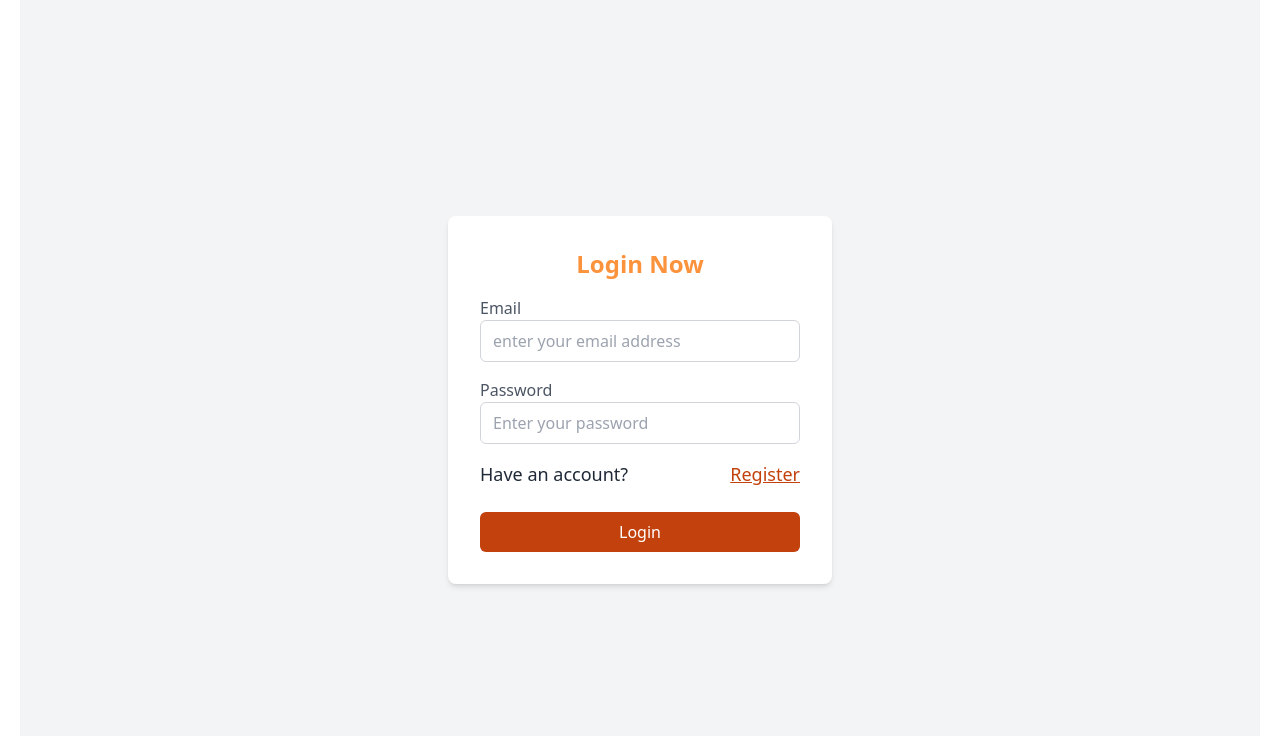
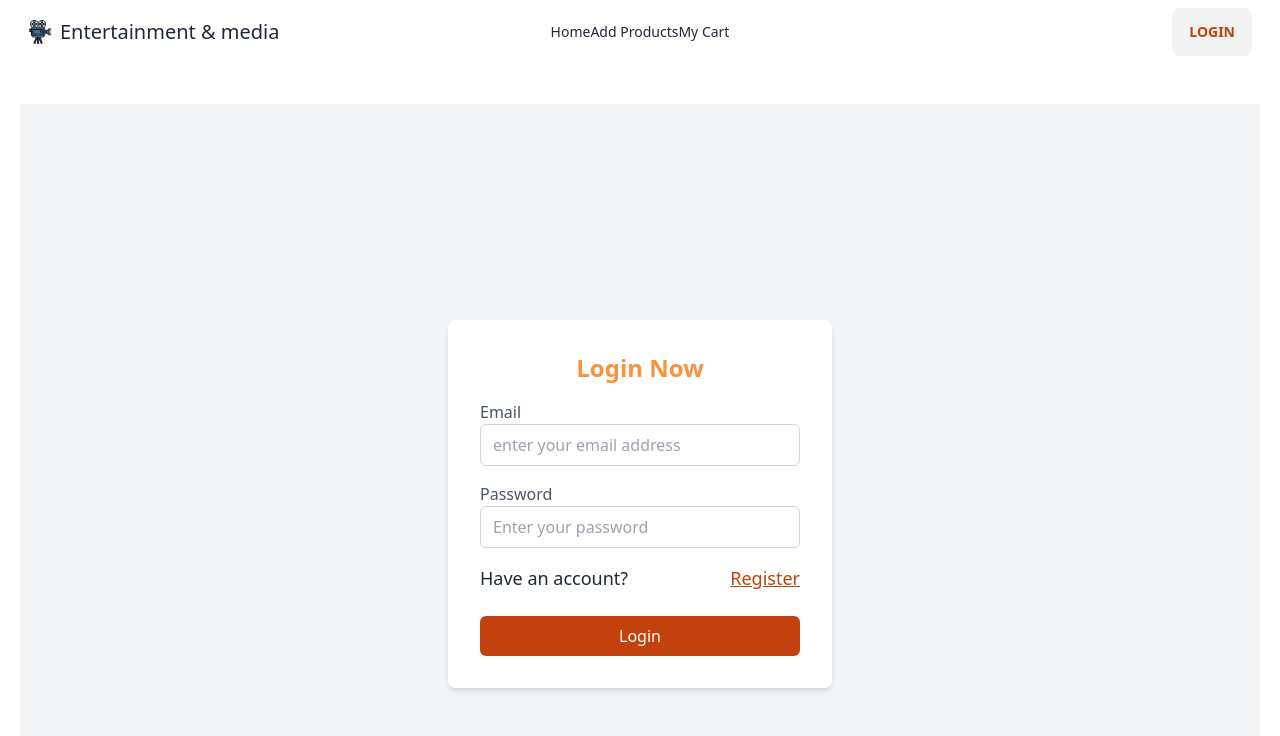
Before and after one commit to SintoDas/entertainment-and-media-client, a React (Vite) app: page /login in a window 1280 px wide. Shown: the top 736 px of the page. Built offline with nearby package versions, Linux system fonts and the light colour scheme.

Commit message:
registration page , login page done

```diff
--- a/src/components/Fom/Login.jsx
+++ b/src/components/Fom/Login.jsx
@@ -1,9 +1,12 @@
 import React from "react";
 import { Link } from "react-router-dom";
+import Navbar from "../Navbar";
 
 const Login = () => {
   return (
-    <div className="bg-gray-100 flex items-center justify-center h-screen">
+    <div>
+      <Navbar></Navbar>
+      <div className="bg-gray-100 flex items-center justify-center h-screen mt-10">
         <div className="bg-white p-8 rounded-lg shadow-md w-96">
           <h2 className="text-2xl text-center font-semibold mb-4 text-orange-400">
             Login Now
@@ -50,6 +53,7 @@
           </form>
         </div>
       </div>
+    </div>
   );
 };
 
```
Lines whose indentation alone changed are shown as unchanged.
